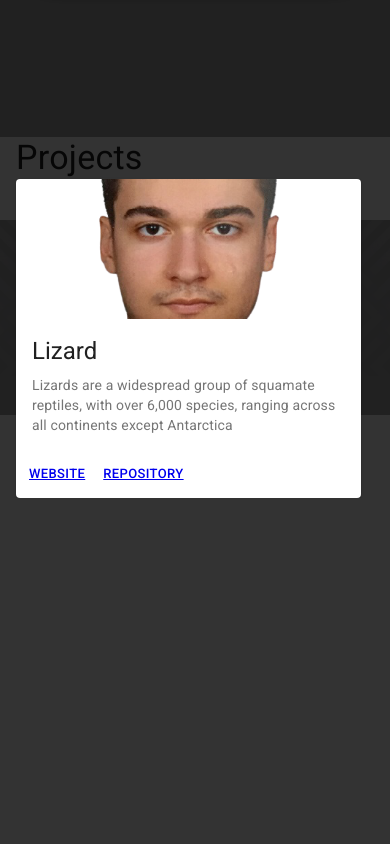
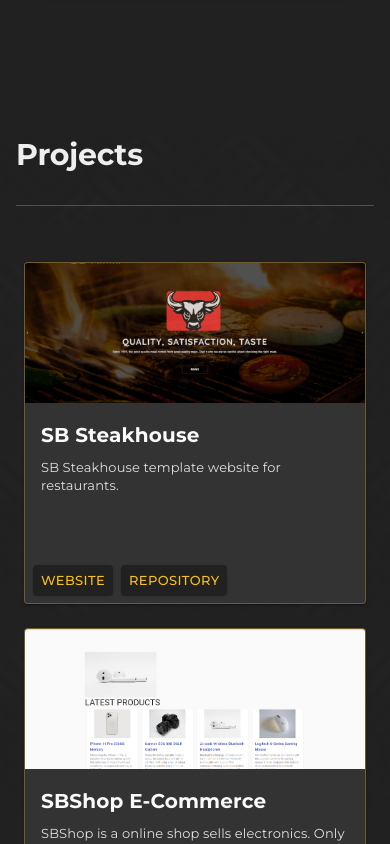
Before and after one commit to sbayrak/suatbayrak-nextjs-materialui, a Next.js app: page / in a window 390 px wide. Shown: the part 2580-3424 px from the top of the page. Before the commit the page ends 3078 px from the top, so only its background shows below. Built offline with nearby package versions, Linux system fonts and the light colour scheme.

Commit message:
responsiveness is done

```diff
--- a/components/sections/Portfolio.js
+++ b/components/sections/Portfolio.js
@@ -1,26 +1,31 @@
 import Link from 'next/link';
 import { makeStyles } from '@material-ui/core/styles';
-import {
-  Container,
-  Grid,
-  Typography,
-  Card,
-  CardActionArea,
-  CardMedia,
-  CardContent,
-  CardActions,
-  Button,
-} from '@material-ui/core';
+import { Container, Grid, Typography } from '@material-ui/core';
+import { projects } from '../../src/projects';
+import PortfolioCard from './PortfolioCard';
 
 const useStyles = makeStyles((theme) => ({
   root: {
     background: 'url("/fancy-pants2.png")',
     backgroundSize: '100%',
-    backgroundRepeat: 'no-repeat',
+    backgroundRepeat: 'repeat',
     backgroundPosition: 'center',
+    paddingBottom: theme.spacing(20),
   },
-  card: {
-    maxWidth: 345,
+  rootGridContainer: {},
+
+  Typo1: {
+    fontWeight: theme.typography.fontWeightBold,
+    borderBottom: '1px solid rgba(249,193,28,0.3)',
+    paddingBottom: theme.spacing(4),
+    marginBottom: theme.spacing(6),
+    fontFamily: 'Montserrat',
+    [theme.breakpoints.down('xs')]: {
+      fontSize: 30,
+    },
+  },
+  gridContainer: {
+    padding: theme.spacing(1),
   },
 }));
 
@@ -30,55 +35,29 @@
     <>
       <div className={classes.root}>
         <Container maxWidth='lg'>
-          <Grid container>
-            <Grid item md={12}>
-              <Typography variant='h4'>Projects</Typography>
+          <Grid container className={classes.rootGridContainer}>
+            <Grid item md={12} xs={12}>
+              <Typography
+                variant='h2'
+                color='secondary'
+                className={classes.Typo1}
+              >
+                Projects
+              </Typography>
             </Grid>
-            <Grid container item md={12}>
-              <Grid item md={4}>
-                <Card className={classes.card}>
-                  <CardMedia
-                    component='img'
-                    alt='suat bayrak'
-                    height='140'
-                    image='/suatbayrak.png'
-                    title='Contemplative Reptile'
-                  />
-                  <CardContent>
-                    <Typography gutterBottom variant='h5' component='h2'>
-                      Lizard
-                    </Typography>
-                    <Typography
-                      variant='body2'
-                      color='textSecondary'
-                      component='p'
-                    >
-                      Lizards are a widespread group of squamate reptiles, with
-                      over 6,000 species, ranging across all continents except
-                      Antarctica
-                    </Typography>
-                  </CardContent>
-
-                  <CardActions>
-                    <Button size='small' color='primary'>
-                      <Link href='#!'>
-                        <a target='_blank' rel='noreferrer noopener'>
-                          Website
-                        </a>
-                      </Link>
-                    </Button>
-                    <Button size='small' color='primary'>
-                      <Link href='#!'>
-                        <a target='_blank' rel='noreferrer noopener'>
-                          repository
-                        </a>
-                      </Link>
-                    </Button>
-                  </CardActions>
-                </Card>
-              </Grid>
-              <Grid item md={4}></Grid>
-              <Grid item md={4}></Grid>
+            <Grid
+              container
+              item
+              md={12}
+              className={classes.gridContainer}
+              spacing={3}
+            >
+              {projects.map((project) => (
+                <PortfolioCard
+                  project={project}
+                  key={project.id}
+                ></PortfolioCard>
+              ))}
             </Grid>
           </Grid>
         </Container>
--- /dev/null
+++ b/components/sections/PortfolioCard.js
@@ -0,0 +1,128 @@
+import { makeStyles } from '@material-ui/core';
+import Link from 'next/link';
+import {
+  Grid,
+  Typography,
+  Card,
+  CardMedia,
+  CardContent,
+  CardActions,
+  Button,
+} from '@material-ui/core';
+
+const useStyles = makeStyles((theme) => ({
+  card: {
+    backgroundColor: '#333',
+    transition: '0.3s ease',
+    overflow: 'hidden',
+    border: '1px solid rgba(249,193,28,0.3)',
+    // boxShadow: '1px 1px 5px 1px #f9c11c',
+    '&:hover': {
+      backgroundColor: theme.palette.grey[800],
+    },
+  },
+  cardMedia: {
+    transition: '0.1s ease',
+    '&:hover': {
+      transform: 'scale(1.01)',
+    },
+  },
+  cardDesc: {
+    minHeight: 75,
+    maxHeight: 75,
+    marginBottom: theme.spacing(1),
+    fontFamily: 'Montserrat',
+    overflow: 'hidden',
+    color: theme.palette.grey[300],
+    fontWeight: theme.typography.fontWeightLight,
+    fontSize: '13px',
+  },
+  projectName: {
+    fontFamily: 'Montserrat',
+    fontWeight: theme.typography.fontWeightBold,
+    color: theme.palette.grey[50],
+  },
+  cardBottom: {
+    textDecoration: 'none',
+    color: theme.palette.grey[800],
+    fontFamily: 'Montserrat',
+    fontWeight: theme.typography.fontWeightMedium,
+    color: '#f9c11c',
+  },
+  bottomBtn: {
+    backgroundColor: '#212121',
+    paddingLeft: theme.spacing(1),
+    paddingRight: theme.spacing(1),
+    boxShadow: theme.shadows[1],
+    '&:hover': {
+      backgroundColor: '#333',
+    },
+  },
+}));
+
+const PortfolioCard = ({ project }) => {
+  const classes = useStyles();
+  return (
+    <>
+      <Grid item md={4} xs={12}>
+        <Card className={classes.card}>
+          <CardMedia
+            component='img'
+            alt='suat bayrak'
+            height='140'
+            image={project.img}
+            loading='lazy'
+            title={project.name}
+            className={classes.cardMedia}
+          />
+          <CardContent>
+            <Typography
+              gutterBottom
+              variant='h6'
+              component='h2'
+              className={classes.projectName}
+            >
+              {project.name}
+            </Typography>
+            <Typography
+              variant='body2'
+              component='p'
+              className={classes.cardDesc}
+            >
+              {project.desc}
+            </Typography>
+          </CardContent>
+
+          <CardActions>
+            {project.website && (
+              <Button size='small' className={classes.bottomBtn}>
+                <Link href={project.website}>
+                  <a
+                    target='_blank'
+                    rel='noreferrer noopener'
+                    className={classes.cardBottom}
+                  >
+                    Website
+                  </a>
+                </Link>
+              </Button>
+            )}
+            <Button size='small' className={classes.bottomBtn}>
+              <Link href={project.repository}>
+                <a
+                  target='_blank'
+                  rel='noreferrer noopener'
+                  className={classes.cardBottom}
+                >
+                  repository
+                </a>
+              </Link>
+            </Button>
+          </CardActions>
+        </Card>
+      </Grid>
+    </>
+  );
+};
+
+export default PortfolioCard;
```
